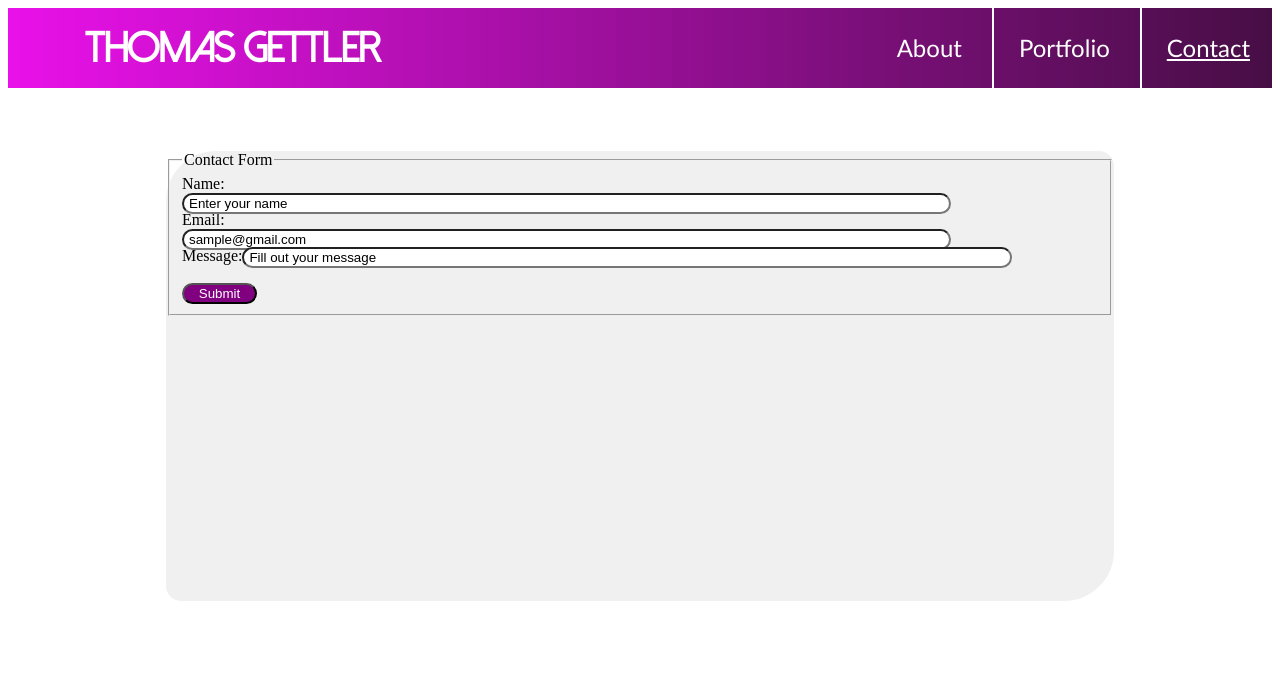
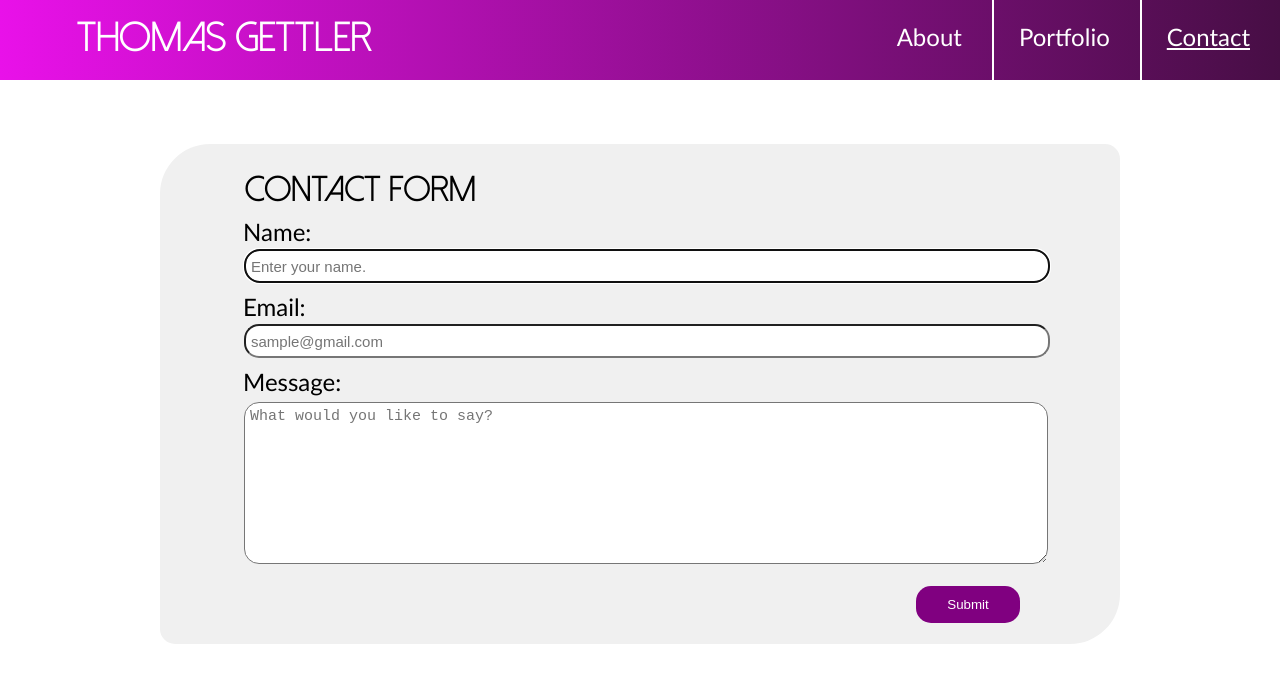
Before and after one commit to tcgettler/assignment1, a plain HTML site: page pages/contact.html in a window 1280 px wide. Drawn offline with Linux system fonts and the light colour scheme.

Commit message:
organized code and finished contact and about pages

```diff
--- a/contact.html
+++ b/pages/contact.html
@@ -5,8 +5,9 @@
     <meta http-equiv="X-UA-Compatible" content="IE=edge">
     <title>Page Title</title>
     <meta name="viewport" content="width=device-width, initial-scale=1">
-    <link rel="stylesheet" type="text/css" href="reset.css"/>
-    <link rel="stylesheet" type="text/css" href="style.css"/>
+    <link rel="stylesheet" type="text/css" href="../styles/reset.css"/>
+    <link rel="stylesheet" type="text/css" href="../styles/global.css"/>
+    <link rel="stylesheet" type="text/css" href="../styles/contact.css"/>
 </head>
 <body>
         <div class="header">
@@ -23,14 +24,12 @@
             <form>
                     <fieldset>
                             <legend>Contact Form</legend>
-                            Name:<br>
-                            <input type="text" name="name" value="Enter your name" class="textbox"><br>
-                            Email:
-                            <br>
-                            <input type="text" name="email" value="sample@gmail.com" class="textbox">
-                            <br>
-                            Message:
-                            <input type="text" name="message" value="Fill out your message" class="textbox"><br><br>
+                            <section class="label">Name: </section><br>
+                            <input type="text" name="name" placeholder="Enter your name." class="textbox" autofocus>
+                            <section class="label">Email: </section><br>
+                            <input type="email" name="email" placeholder="sample@gmail.com" class="textbox">
+                            <section class="label">Message: </section><br>
+                            <textarea class="textbox" name="message" placeholder="What would you like to say?" id="message"></textarea>
                             <input type="submit" value="Submit" id="submit">
                     </fieldset>
             </form>
--- /dev/null
+++ b/styles/contact.css
@@ -0,0 +1,55 @@
+fieldset{
+    position:absolute;
+    width:100%;
+    height:100%;
+}
+
+legend{
+    font-family: DolceVita;
+    font-size: 36px;
+    margin-left: 85px;
+    padding-top: 28px;
+    border:none;
+    position:relative;
+}
+
+.label{
+    position: absolute;
+    padding: 12px;
+    color: black;
+    display: block;
+    left: 71px;
+}
+
+.textbox{
+    display: block;
+    position: relative;
+    width: 83%;
+    border-radius: 15px;
+    height: 20px;
+    margin-top: 25px;
+    margin-left: 84px;
+    padding: 5px 0px 5px 5px;
+    font-size: 15px;
+}
+
+#message{
+    height: 150px;
+    position: absolute;
+    bottom: 80px;
+    left: 0px;
+    vertical-align:text-top;
+    text-overflow: wrap;
+}
+
+#submit{
+    position: absolute;
+    bottom: 21px;
+    background-color: purple;
+    height: 37px;
+    width: 104px;
+    color: white;
+    border-radius: 15px;
+    border-style: none;
+    right: 100px;
+}
--- a/style.css
+++ b/styles/global.css
@@ -1,6 +1,6 @@
 @font-face {
     font-family:DolceVita;
-    src: url(DolceVita.ttf);
+    src: url(../media/DolceVita.ttf);
  }
 
 h1{
@@ -17,14 +17,6 @@ a{
     color:white;
 }
 
-p{
-    width:60%;
-    float: right;
-}
-
-legend{
-    border:none;
-}
 section{
     float:right;
     height:80px;
@@ -34,25 +26,13 @@ section{
     padding: 25px 30px 15px 10px;
 }
 
-img{
-    border-radius: 50%;
-    height: 300px;
-    width: 300px;
-    margin-top: 18px;
-    margin-left: 23px;
-    border-style: solid;
-    border-width: 5px;
-    border-color: purple;
+
+.clearfix{
+  content: "";
+  display: table;
+  clear: both;
 }
 
-
-.textbox{
-    position: absolute;
-    width:80%;
-    border-radius:15px;
-    padding-left: 5px;
-    height:15px;
-}
 .header{
     background-image: linear-gradient(to right,  rgb(233, 17, 233),rgb(71, 14, 69));
     width:100%;
@@ -67,10 +47,11 @@ img{
     position: relative;
     background-color: rgb(240, 240, 240);
     width: 75%;
-    height: 450px;
+    height: 500px;
     margin: 0 auto;
     margin-top: 5%;
     border-radius: 50px 15px;
+    margin-bottom:50px;
 }
 
 .vl {
@@ -82,14 +63,3 @@ img{
 #current{
     text-decoration:underline;
 }
-
-#message{
-    height:100px;
-}
-
-#submit{
-    background-color: purple;
-    width:75px;
-    color:white;
-    border-radius:15px;
-}
--- /dev/null
+++ b/styles/reset.css
@@ -0,0 +1,48 @@
+/* http://meyerweb.com/eric/tools/css/reset/
+   v2.0 | 20110126
+   License: none (public domain)
+*/
+
+html, body, div, span, applet, object, iframe,
+h1, h2, h3, h4, h5, h6, p, blockquote, pre,
+a, abbr, acronym, address, big, cite, code,
+del, dfn, em, img, ins, kbd, q, s, samp,
+small, strike, strong, sub, sup, tt, var,
+b, u, i, center,
+dl, dt, dd, ol, ul, li,
+fieldset, form, label, legend,
+table, caption, tbody, tfoot, thead, tr, th, td,
+article, aside, canvas, details, embed,
+figure, figcaption, footer, header, hgroup,
+menu, nav, output, ruby, section, summary,
+time, mark, audio, video {
+	margin: 0;
+	padding: 0;
+	border: 0;
+	font-size: 100%;
+	font: inherit;
+	vertical-align: baseline;
+}
+/* HTML5 display-role reset for older browsers */
+article, aside, details, figcaption, figure,
+footer, header, hgroup, menu, nav, section {
+	display: block;
+}
+body {
+	line-height: 1;
+}
+ol, ul {
+	list-style: none;
+}
+blockquote, q {
+	quotes: none;
+}
+blockquote:before, blockquote:after,
+q:before, q:after {
+	content: '';
+	content: none;
+}
+table {
+	border-collapse: collapse;
+	border-spacing: 0;
+}
```
Also changed, not shown: index.html (deleted, +0 -27 lines), pages/index.html (added, +33 -0 lines), pages/portfolio.html (renamed from portfolio.html, +3 -2 lines), styles/about.css (added, +34 -0 lines), media/DolceVita.ttf (renamed from DolceVita.ttf), media/logo.jpg (renamed from logo.jpg), media/portrait.png (renamed from portrait.png), styles/portfolio.css (added).
